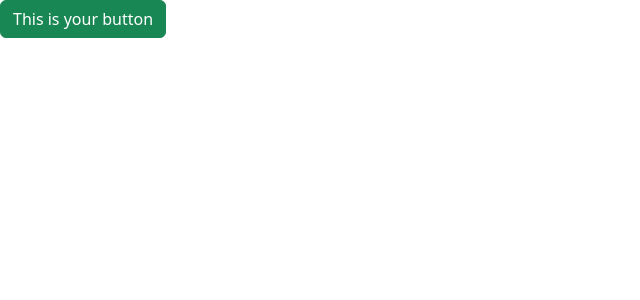
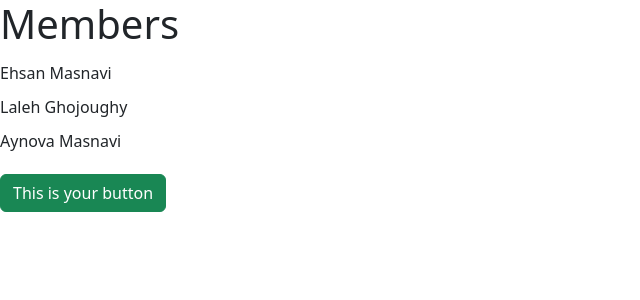
Before and after one commit to emasnavi1/REACT-TS, a React (Vite) app: page / in a window 1280 px wide. Shown: the top 300 px of the page, without its empty margins (0-640 px from the left). Built offline with nearby package versions, Linux system fonts and the light colour scheme.

Commit message:
PLayed with styling a bit

```diff
--- a/package.json
+++ b/package.json
@@ -12,7 +12,8 @@
   "dependencies": {
     "bootstrap": "^5.3.2",
     "react": "^18.2.0",
-    "react-dom": "^18.2.0"
+    "react-dom": "^18.2.0",
+    "styled-components": "^6.1.8"
   },
   "devDependencies": {
     "@types/react": "^18.2.43",
--- a/src/App.tsx
+++ b/src/App.tsx
@@ -1,7 +1,8 @@
 import { useState } from "react";
 import Alert from "./components/Alert";
 import AppButton from "./components/AppButton";
-import ListGroup from "./components/ListGroup";
+import { ListGroup, ListGroupWithStyled } from "./components/ListGroup";
+
 interface Item {
   id: number;
   name: string;
@@ -42,11 +43,11 @@ function App() {
 
   return (
     <>
-      {/* <ListGroup
+      <ListGroupWithStyled
         items={items}
         heading="Members"
         onSelectItem={handleSelectItem}
-      /> */}
+      />
 
       {alertVisbile && (
         <Alert onClose={handleAlertClose}>
--- /dev/null
+++ b/src/components/ListGroup/ListGroup.module.css
@@ -0,0 +1,10 @@
+/* This file is created to show how vanilla CSS works, however Mosh beleives using Vanilla CSS is tedious, and its better to use ot of the box xolsutions cuh as BootStrap */
+
+.listGroup{
+    list-style: none;
+    padding:0;
+}
+
+.container{
+    background-color:dodgerblue;
+}
--- a/src/components/ListGroup.tsx
+++ b/src/components/ListGroup/ListGroup.tsx
@@ -1,4 +1,5 @@
 import { useState } from "react";
+import styles from "./ListGroup.module.css"; // By adding the kyword 'module' you limit the scope of this CSS to this component, so the CSS content would not be global
 
 interface Item {
   id: number;
@@ -25,6 +26,7 @@ function ListGroup({ items, heading, onSelectItem }: Props) {
     <>
       <h1>{heading}</h1>
       <ul className="list-group">
+        {/* <ul className={[styles.listGroup, styles.container].join(" ")}>  */}
         {items.length === 0 && <p>No items available to show! </p>}
         {items.map((item) => (
           <li
--- /dev/null
+++ b/src/components/ListGroup/ListGroupWithStyled.tsx
@@ -0,0 +1,65 @@
+import { useState } from "react";
+import styles from "./ListGroup.module.css"; // By adding the kyword 'module' you limit the scope of this CSS to this component, so the CSS content would not be global
+import styled from "styled-components"; // The 'styled-component' is a library you installed to be able to include 'css' styling inside this tsx file, like how you do in ReactNative.
+// Its not really lie how react native works, cause it creates a new html element basically.
+
+const List = styled.ul`
+  list-style: none;
+  padding: 0;
+`;
+
+interface ListItemProps {
+  active: boolean;
+}
+
+const ListItem = styled.li<ListItemProps>`
+  padding: 5px 0;
+  background-color: ${(props) => (props.active ? "dodgerblue" : "none")};
+`;
+
+interface Item {
+  id: number;
+  name: string;
+}
+
+interface Props {
+  items: Item[];
+  heading: string;
+  // here you are trying to pass a fucntion as a prop, it reads it is fucntion
+  // that receives an input of type string and retunrs 'void'
+  onSelectItem: (item: Item) => void;
+}
+
+function ListGroupWithStyled({ items, heading, onSelectItem }: Props) {
+  const [selectedIndex, setSelectedIndex] = useState(0);
+
+  const handleClick = (item: Item) => {
+    setSelectedIndex(item.id);
+    console.log(item.name + " Clicked!");
+  };
+
+  return (
+    <>
+      <h1>{heading}</h1>
+      {/* <ul className="list-group"> */}
+      <List>
+        {items.length === 0 && <p>No items available to show! </p>}
+        {items.map((item) => (
+          <ListItem
+            active={item.id === selectedIndex}
+            key={item.id}
+            onClick={() => {
+              handleClick(item);
+              onSelectItem(item);
+            }}
+          >
+            {item.name}
+          </ListItem>
+        ))}
+        {/* </ul> */}
+      </List>
+    </>
+  );
+}
+
+export default ListGroupWithStyled;
--- /dev/null
+++ b/src/components/ListGroup/index.ts
@@ -0,0 +1,9 @@
+// created this file to make refrenceing to this file shroter in other files
+// for example, in the App.tsx you orginally had this: import ListGroup from "./components/ListGroup/ListGroup"
+// but because that is too long, you created this index file. Then in the App.tsx you will only use "import ListGroup from "./components/ListGroup";"
+// thats because the ListGroup component is actually listed in that index file
+
+import ListGroup from "./ListGroup";
+import ListGroupWithStyled from "./ListGroupwithStyled";
+
+export { ListGroup, ListGroupWithStyled };
```
Also changed, not shown: src/components/ListGroup/readme.md (added), 1 other file (tests, documents, lock files or other folders).
